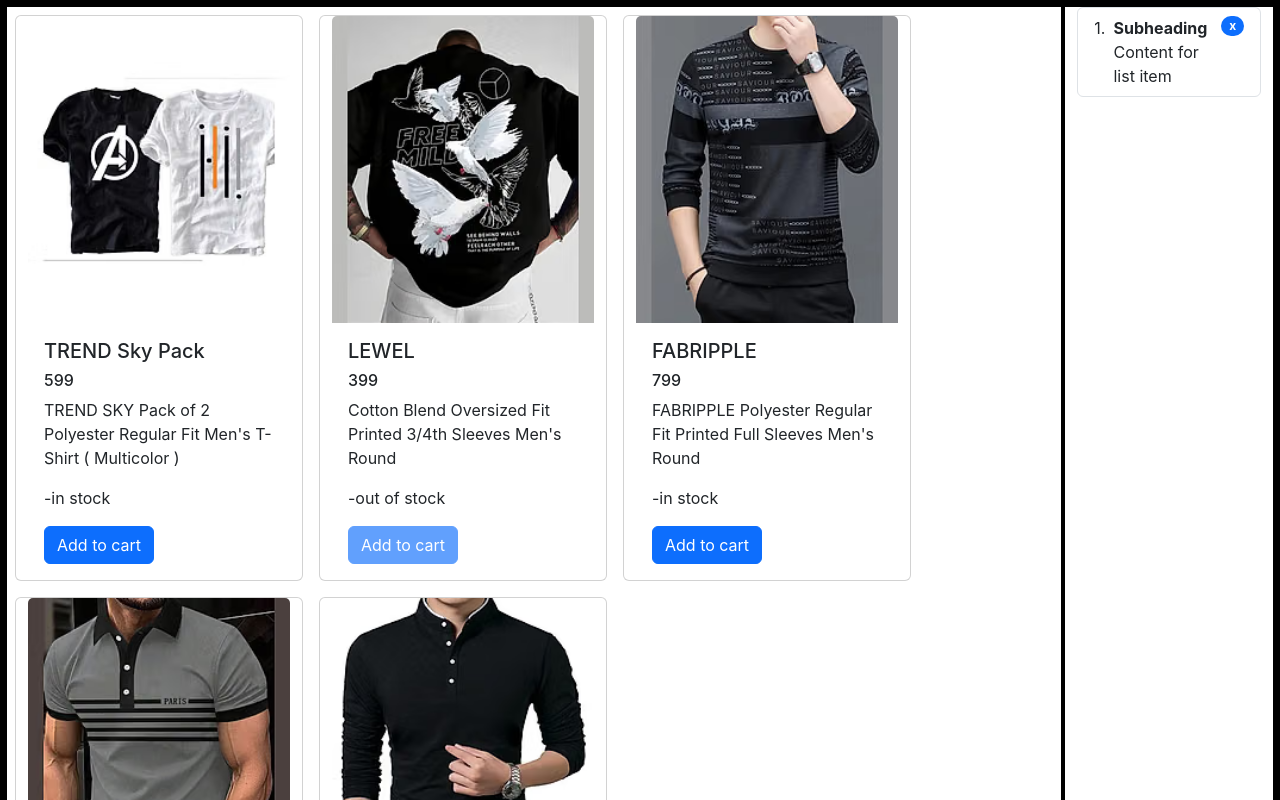
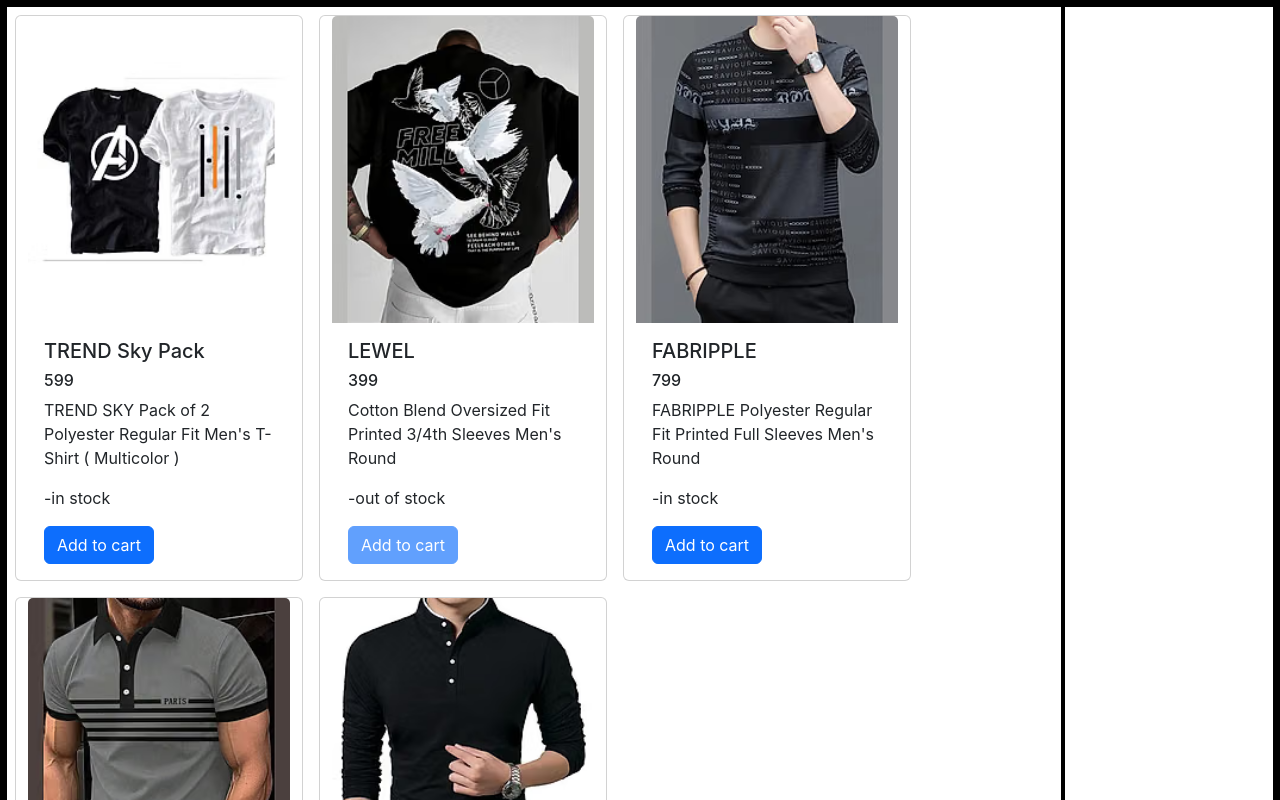
Before and after one commit to ManojNambiraj/Qtree_Dec25_React, a React (Create React App) app: page / in a window 1280 px wide. Shown: the top 800 px of the page. Built offline with nearby package versions, Linux system fonts and the light colour scheme.

Commit message:
ecommerce done

```diff
--- a/src/Ecommerce.js
+++ b/src/Ecommerce.js
@@ -1,15 +1,14 @@
-import React from "react";
+import React, { useState } from "react";
 import "./Ecommerce.css";
 import ProductCard from "./components/ProductCard";
 import img1 from "./assets/images/TREND.avif";
-import img2 from "./assets/images/LEWEL.avif"
-import img3 from "./assets/images/FABRIPPLE.avif"
-import img4 from "./assets/images/MD.avif"
-import img5 from "./assets/images/Alexender.avif"
+import img2 from "./assets/images/LEWEL.avif";
+import img3 from "./assets/images/FABRIPPLE.avif";
+import img4 from "./assets/images/MD.avif";
+import img5 from "./assets/images/Alexender.avif";
 import CartItems from "./components/CartItems";
 
 function Ecommerce() {
-
   const datas = [
     {
       id: 1,
@@ -53,20 +52,37 @@
     },
   ];
 
+  const [cartItems, setCartItems] = useState([]);
+
+  const handleAddtoCart = (product) => {
+    setCartItems([...cartItems, product]);
+  };
+
+  const removeFromCart = (item) => {
+    const temp = cartItems.filter((cItem) => cItem.id != item.id)
+    setCartItems(temp);
+  };
+
   return (
     <div className="main container-fluid">
       <div className="row">
         <div className="left col-10">
           <div className="row">
             {datas.map((product) => {
-              return <ProductCard product={product} />;
+              return (
+                <ProductCard
+                  product={product}
+                  handleAddtoCart={handleAddtoCart}
+                />
+              );
             })}
           </div>
         </div>
         <div className="right col-2">
           <ol class="list-group list-group-numbered">
-            <CartItems />
-
+            {cartItems.map((item) => {
+              return <CartItems item={item} removeFromCart={removeFromCart} />;
+            })}
           </ol>
         </div>
       </div>
--- a/src/components/CartItems.js
+++ b/src/components/CartItems.js
@@ -1,13 +1,20 @@
 import React from "react";
 
-function CartItems() {
+function CartItems(props) {
   return (
     <li class="list-group-item d-flex justify-content-between align-items-start">
       <div class="ms-2 me-auto">
-        <div class="fw-bold">Subheading</div>
-        Content for list item
+        <div class="fw-bold">{props.item.pName}</div>
+        {props.item.price}
       </div>
-      <span class="badge text-bg-primary rounded-pill">x</span>
+      <button
+        class="badge text-bg-primary rounded-pill"
+        onClick={() => {
+          props.removeFromCart(props.item);
+        }}
+      >
+        x
+      </button>
     </li>
   );
 }
--- a/src/components/ProductCard.js
+++ b/src/components/ProductCard.js
@@ -11,7 +11,11 @@
         <p className="card-text">
           {props.product.isStock ? "-in stock" : "-out of stock"}
         </p>
-        <button className="btn btn-primary" disabled={!props.product.isStock}>
+        <button
+          className="btn btn-primary"
+          disabled={!props.product.isStock}
+          onClick={() => {props.handleAddtoCart(props.product)}}
+        >
           Add to cart
         </button>
       </div>
```
Lines whose indentation alone changed are shown as unchanged.
